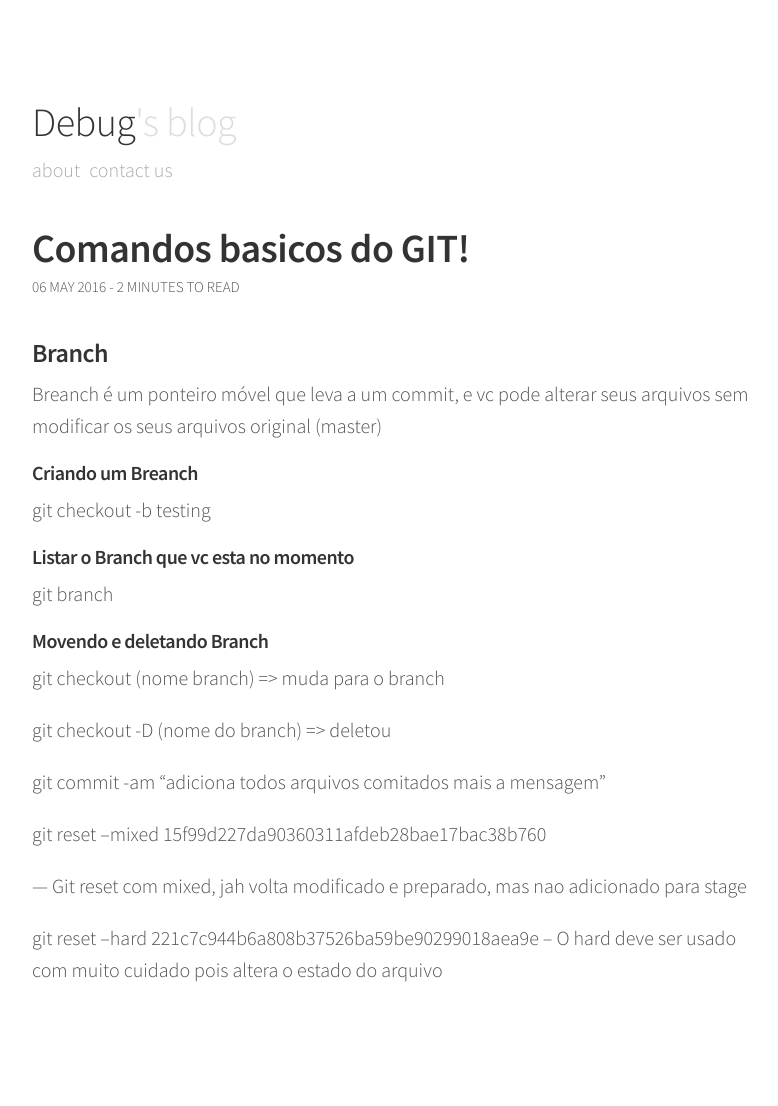
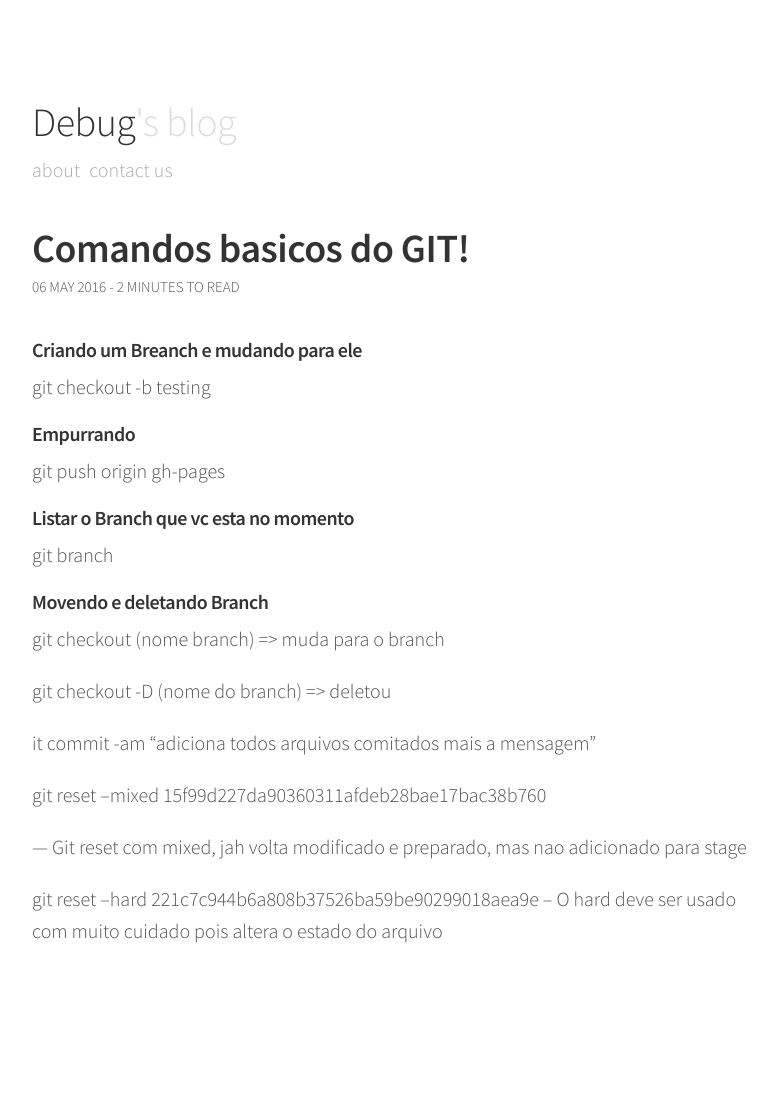
Before and after one commit to indrajithbandara/debug-blog, a Jekyll site: the page built from _posts/2016-05-07-github.md, in a window 1280 px wide. Shown: the whole page, without its empty margins (248-1026 px from the left). Built offline with Jekyll 4.4.1, drawn with Linux system fonts in a browser that asks for light colours; comment, search, counter and statistics services are not loaded; after the commit the page ends 1067 px from its top, so only the background shows below that.

```diff
--- a/_posts/2016-05-07-github.md
+++ b/_posts/2016-05-07-github.md
@@ -5,13 +5,11 @@
 categories: start blog
 ---
 
-### Branch
+##### Criando um Breanch e mudando para ele
+git checkout -b testing
 
-Breanch é um ponteiro móvel que leva a um commit, e vc pode alterar seus arquivos sem modificar
-os seus arquivos original (master)
-
-##### Criando um Breanch
-git checkout -b testing
+##### Empurrando
+git push origin gh-pages
 
 ##### Listar o Branch que vc esta no momento
 git branch
@@ -22,11 +20,7 @@
 git checkout -D (nome do branch) => deletou
 
 
-
-
-
-
-git commit -am "adiciona todos arquivos comitados mais a mensagem"
+it commit -am "adiciona todos arquivos comitados mais a mensagem"
 
 
 git reset --mixed 15f99d227da90360311afdeb28bae17bac38b760
```
Also changed, not shown: _posts/2016-05-08-redmi2.md (+6 -5 lines).
